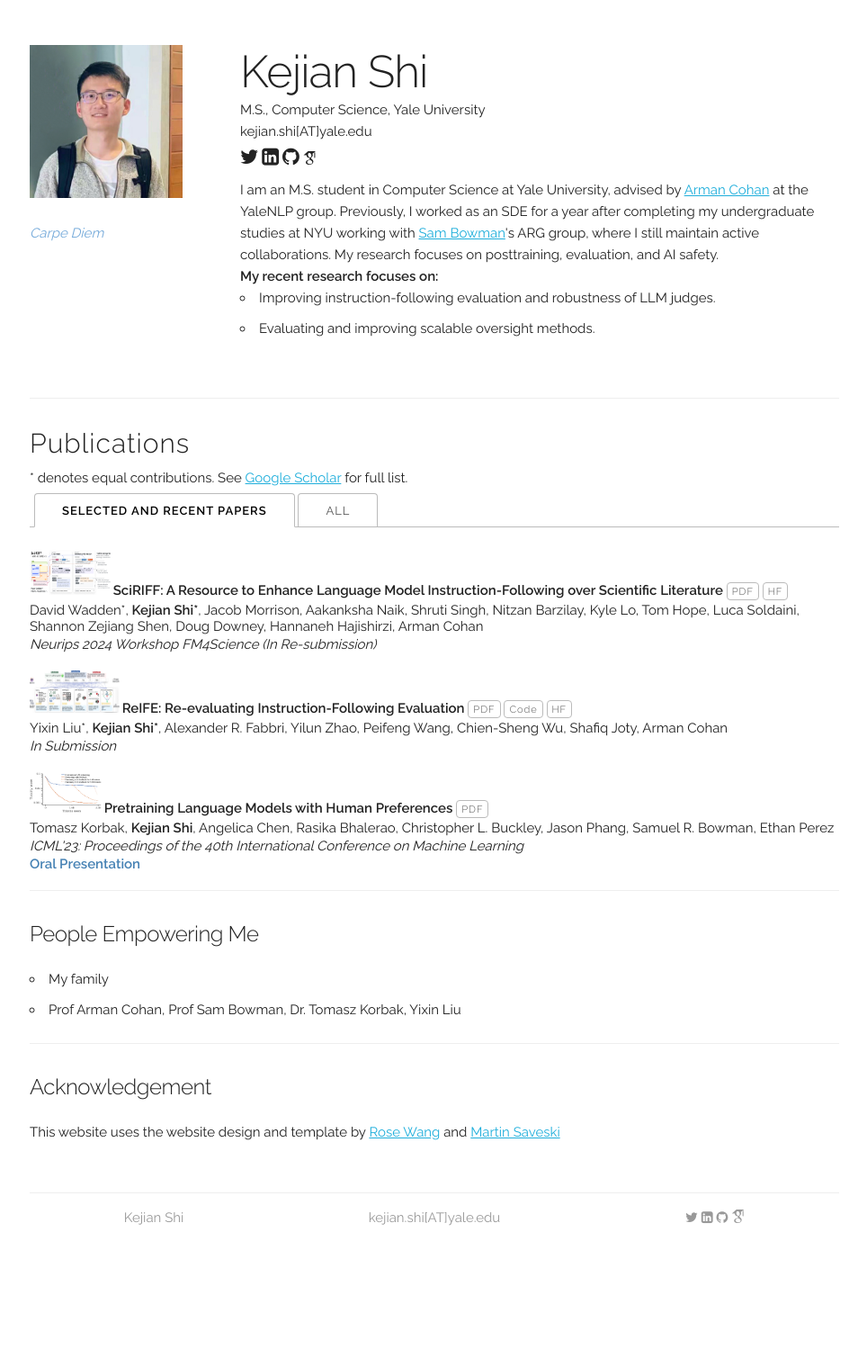
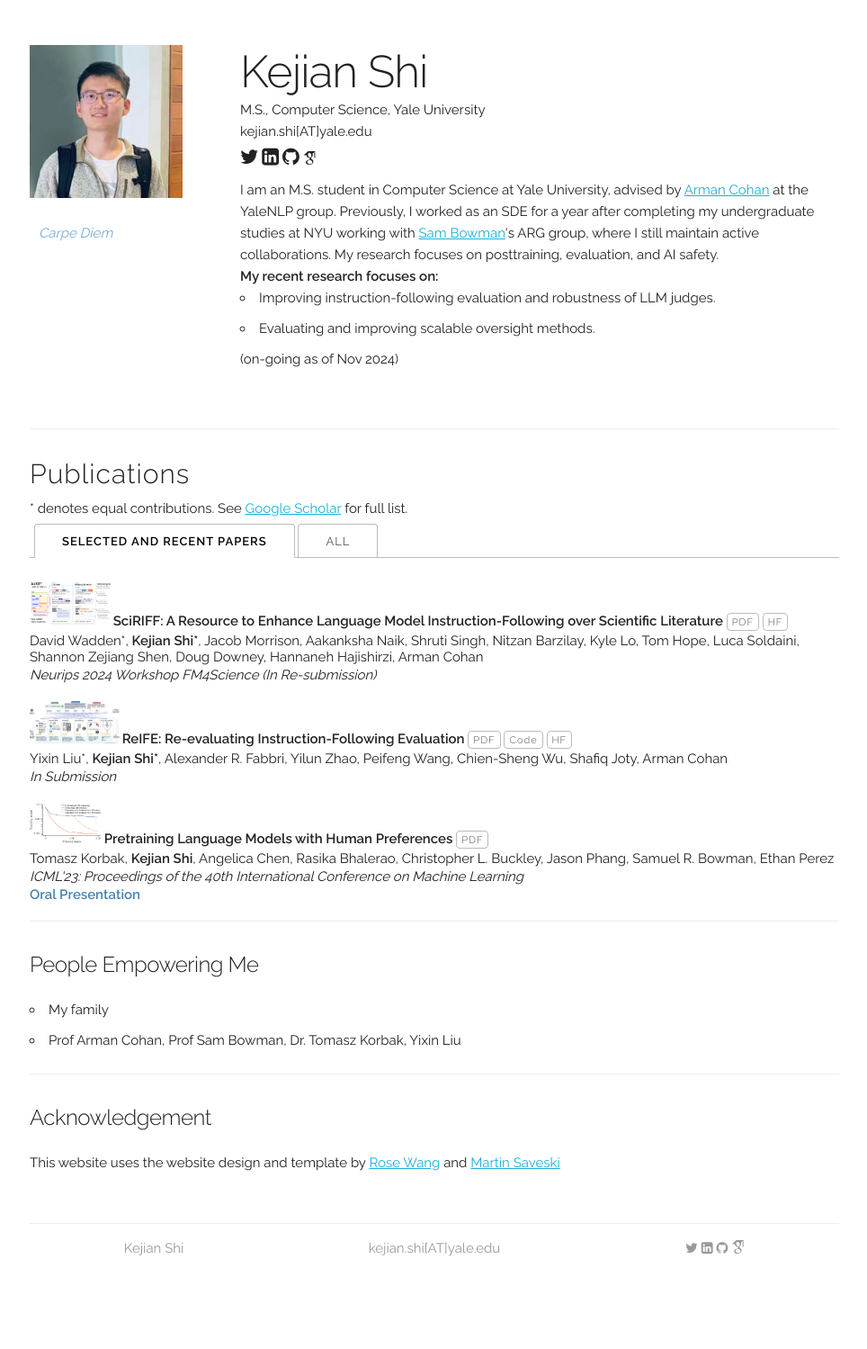
Before and after one commit to shi-kejian/shi-kejian.github.io, a Jekyll site: the page built from index.html, in a window 1280 px wide. Shown: the whole page at 90% size, without its empty margins (157-1121 px from the left). Built offline with Jekyll 4.4.1, drawn with Linux system fonts in a browser that asks for light colours; some web fonts are replaced; before the commit the page ends 1465 px from its top, so only the background shows below that.

Commit message:
Update default.html

```diff
--- a/_layouts/default.html
+++ b/_layouts/default.html
@@ -67,7 +67,7 @@
       <div class="row">
         <div class="three columns">
           <a href="{{ site.baseurl }}/"><img class="u-max-full-width" src='{{ site.baseurl }}{{ site.data.main_info.profile_pic }}'></a>
-          <p style="text-align: left; color: rgba(25, 113, 194, 0.6); font-style: italic; margin-top: 20px;">
+          <p style="text-align: left; color: rgba(25, 113, 194, 0.6); font-style: italic; margin-top: 20px; margin-left: 10px;">
             Carpe Diem
           </p>
         </div>
@@ -101,7 +101,8 @@
             </p>
             <ul>
               <li>Improving instruction-following evaluation and robustness of LLM judges.</li>
-              <li>Evaluating and improving scalable oversight methods.</li>
+              <li>Evaluating and improving scalable oversight methods. </li>
+              (on-going as of Nov 2024)
             </ul>
         </div>
       </div>
```
